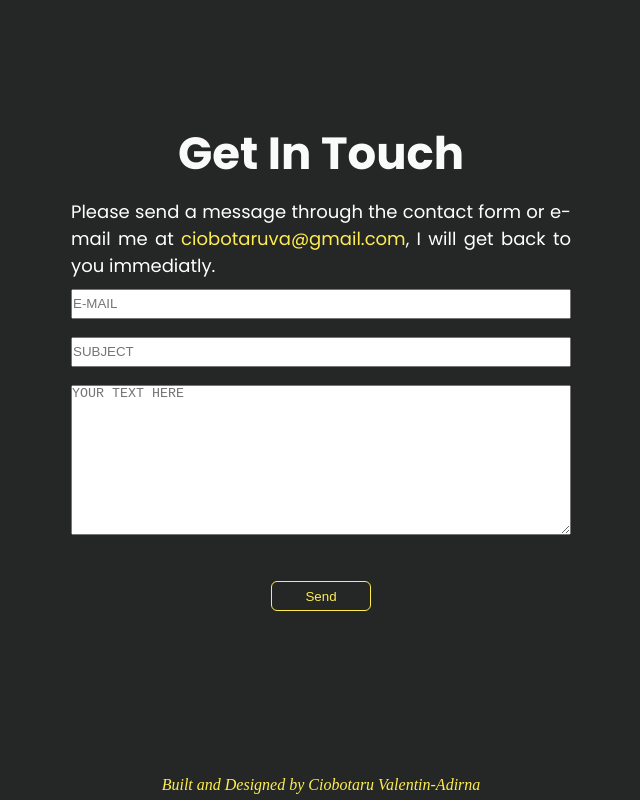
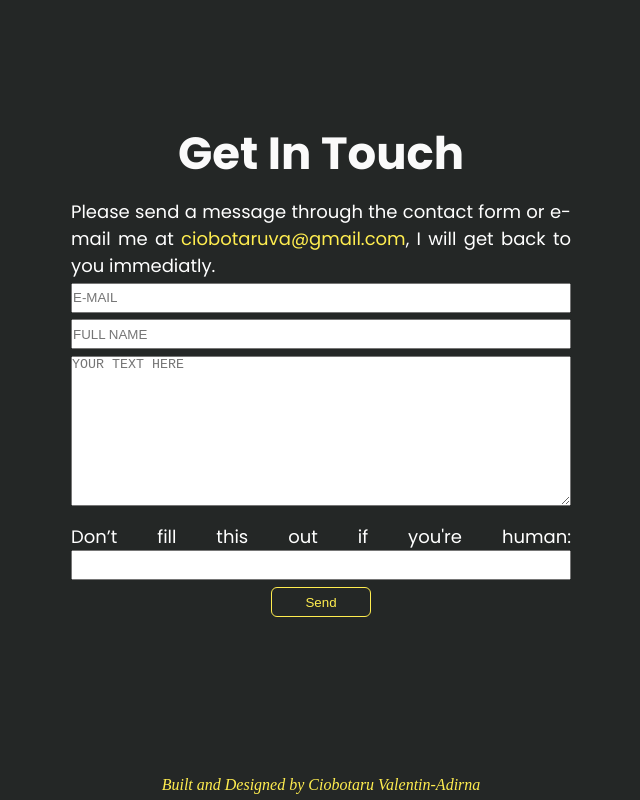
Before and after one commit to ciobotaruva/cva, a React (Create React App) app: page / in a window 1280 px wide. Shown: the part 4188-4988 px from the top of the page, without its empty margins (319-959 px from the left). Built offline with nearby package versions, Linux system fonts and the light colour scheme; no server answers.

Commit message:
Form test v3

```diff
--- a/src/Componets/Sections/Contact.js
+++ b/src/Componets/Sections/Contact.js
@@ -11,10 +11,10 @@ export default function Contact() {
                 <p>Please send a message through the contact form or e-mail me at <span>ciobotaruva@gmail.com</span>, I will get back to you immediatly.</p>
                 <form name="contact" method="POST" data-netlify-recaptcha="true" data-netlify="true">
                     <input type="text" name="email" placeholder="E-MAIL" />
-                    <input name='subject' type='text' placeholder="SUBJECT" />
+                    <input type='text' name="name" placeholder="FULL NAME" />
                     <textarea name='message' placeholder="YOUR TEXT HERE"></textarea>
-                    <p>
-                        <div data-netlify-recaptcha="true"></div>
+                    <p className="hidden">
+                        <label>Don’t fill this out if you're human: <input name="bot-field" /></label>
                     </p>
                     <button type="submit">Send</button>
                 </form>
```
